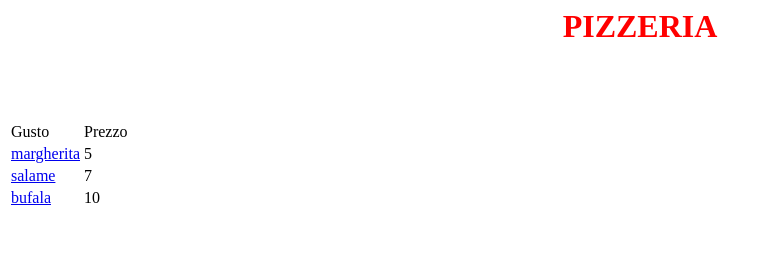
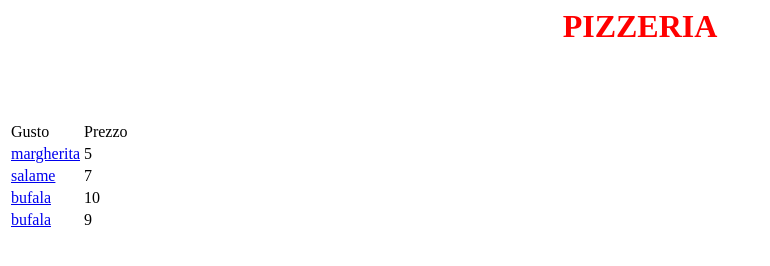
Before and after one commit to vostpen/pizzeria, a plain HTML site: page index.html in a window 1280 px wide. Shown: the whole page, without its empty margins (0-770 px from the left). Drawn offline with Linux system fonts and the light colour scheme.

Commit message:
Update index.html

```diff
--- a/index.html
+++ b/index.html
@@ -23,6 +23,12 @@
 		<tr>
 			<td><a href="bufala.html">bufala</a></td>
 			<td>10</td>
+		</tr>
+		<tr>
+			<td><a href="capricciosa.html">bufala</a></td>
+			<td>9</td>
+
+
 
 		</tr>
 
```
